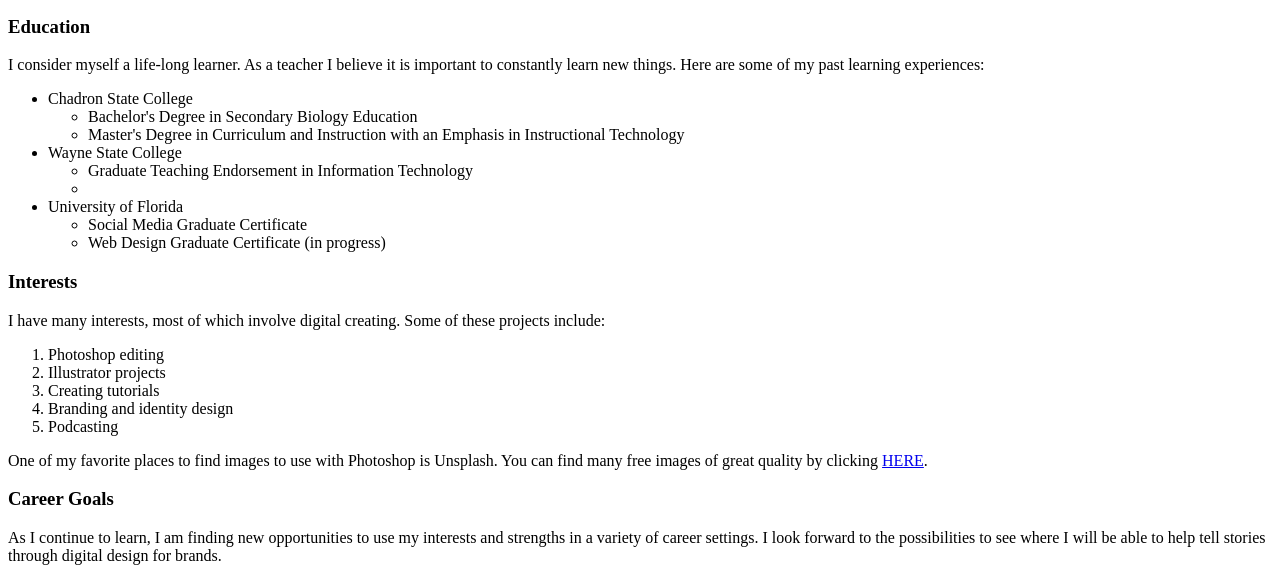
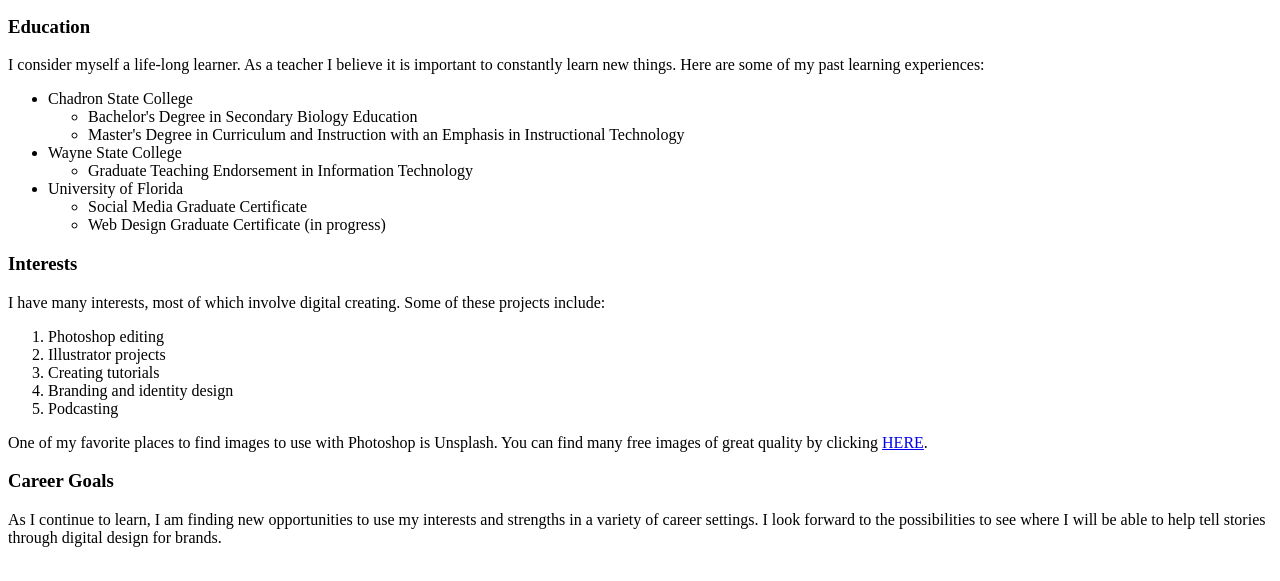
Before and after one commit to codePetersen1/m2-hw2-petersen-brandon, a plain HTML site: page index.html in a window 1280 px wide. Shown: the part 321-902 px from the top of the page. Drawn offline with Linux system fonts and the light colour scheme.

Commit message:
updated WSU list

```diff
--- a/index.html
+++ b/index.html
@@ -18,7 +18,7 @@
                 </ul>
                 <li>Wayne State College</li>
                 <ul>
-                    <li>Graduate Teaching Endorsement in Information Technology<li>
+                    <li>Graduate Teaching Endorsement in Information Technology</li>
                 </ul>
                 <li>University of Florida</li>
                 <ul>
```
